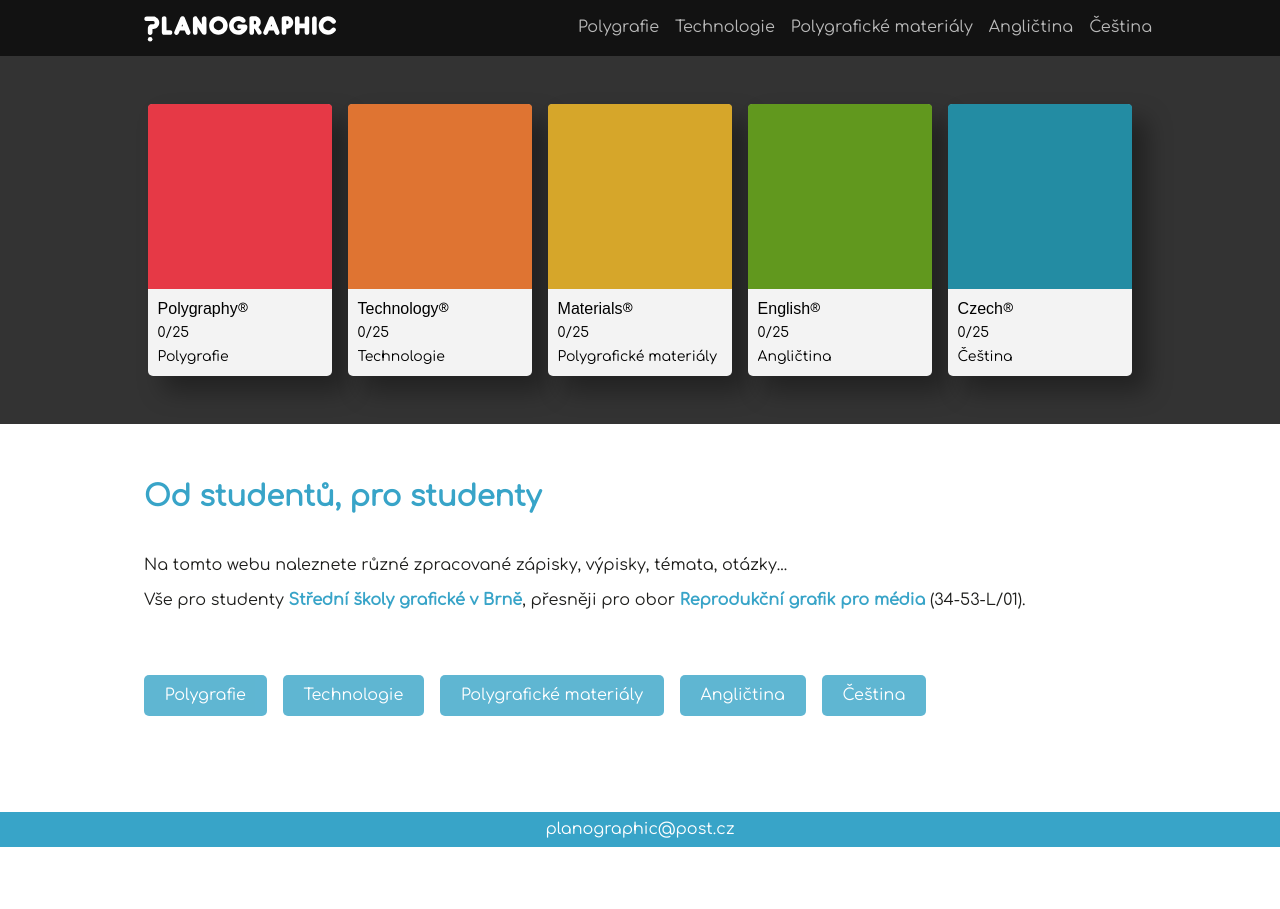
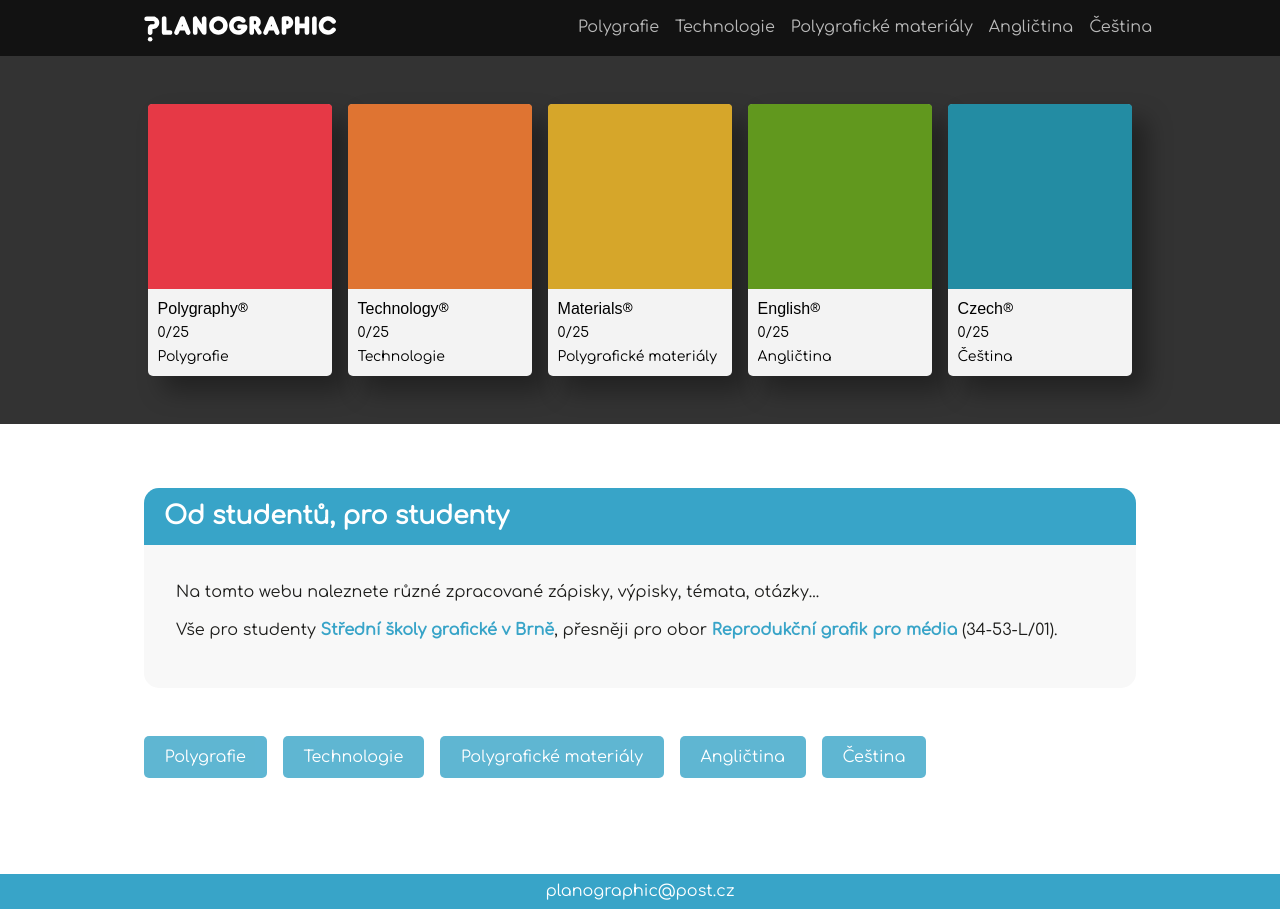
Before and after one commit to dxzfvzs/planographic_web, a React (Create React App) app: page /1/1/1 in a window 1280 px wide. Before the commit the page ends 847 px from the top, so only its background shows below. Built offline with nearby package versions, Linux system fonts and the light colour scheme.

Commit message:
feat: subject and home page rewamp

```diff
--- a/src/css/text.css
+++ b/src/css/text.css
@@ -11,25 +11,24 @@ html, body {
 
 h1 {
   margin-top: 0;
-  margin-bottom: 1.7em;
-  padding: 0;
-  border: 0;
-  font-size: 1.8em;
   text-align: left;
-  color: #38a4c8;
-  background-color: #ffffff;
   font-weight: bolder;
+  color: white;
+  padding: 0.75em 0.8em;
+  margin-bottom: 1.4em;
+  border-radius: 15px 15px 0 0;
+  font-size: 25px;
+  background: var(--subject-color, var(--blue));
 }
 
 h2 {
-  margin-top: 1em;
+  margin-top: 0.8em;
   margin-bottom: 1em;
   padding: 0;
   border: 0;
   font-size: 1.5em;
   text-align: left;
-  color: #38a4c8;
-  background-color: #ffffff;
+  color: var(--subject-color, var(--blue));
   font-weight: normal;
 }
 
@@ -40,8 +39,16 @@ p {
   color: #1D1D1B;
 }
 
+.intro {
+  padding: 0.2em 2em 0 2em;
+}
+
+.link-section {
+  padding: 1em 2em;
+}
+
 strong {
-  color: var(--blue);
+  color: var(--subject-color, var(--blue));
   font-weight: bolder;
 }
 
--- a/src/pages/home.tsx
+++ b/src/pages/home.tsx
@@ -5,13 +5,13 @@ import NavButton from "../components/button/nav-button";
 export default function Home() {
   return (
     <>
-      <section>
+      <section className="article-background">
         <h1>Od studentů, pro studenty</h1>
-        <p>
+        <p className="intro">
           {`Na tomto webu naleznete různé zpracované zápisky, výpisky, témata, otázky... `}
         </p>
 
-        <p>
+        <p className="intro">
           {`Vše pro studenty `}
           <ClickableLink
             url={"https://ssgbrno.cz/"}>
--- a/src/pages/subject-page.tsx
+++ b/src/pages/subject-page.tsx
@@ -1,4 +1,4 @@
-import React from "react";
+import React, { useEffect, useState } from "react";
 import NavButton from "../components/button/nav-button";
 import { ContentMap } from "../content/content";
 import { Subject, subjects } from "../utils/subjects";
@@ -11,20 +11,38 @@ export default function SubjectPage() {
     key => subjects[key].url === subjectSlug
   );
 
+  const neutralColorHex = "#404040";
+
+  // state for neutral color toggle
+  const [neutralColor] = useState<boolean>(() => {
+    const stored = localStorage.getItem("neutralColor");
+    return stored === "true";
+  });
+
+  // persist toggle
+  useEffect(() => {
+    localStorage.setItem("neutralColor", String(neutralColor));
+  }, [neutralColor]);
+
   if (!subjectKey) return <p>Předmětová stránka nenalezena</p>;
 
   const config = subjects[subjectKey];
+  const color = neutralColor ? neutralColorHex : config.color;
   const contentSections = ContentMap[subjectKey] || [];
 
   return (
     <>
-      <section style={{ "--subject-color": config.color } as React.CSSProperties}>
+      <section style={{ "--subject-color": color } as React.CSSProperties} className="article-background">
         <h1>{config.cz}</h1>
-        <p>{config.intro}</p>
+        <p className="intro">{config.intro}</p>
       </section>
 
       {contentSections.map((section) => (
-        <section key={section.sectionSlug}>
+        <section
+          key={section.sectionSlug}
+          style={{ "--subject-color": color } as React.CSSProperties}
+          className="article-background link-section"
+        >
           <h2>{section.section}</h2>
           <p>{section.intro}</p>
           <div className="flex-gap">
@@ -33,7 +51,7 @@ export default function SubjectPage() {
                 key={article.url}
                 url={`/${config.url}/${section.sectionSlug}/${article.url}`}
                 text={article.name}
-                color={config.color} // per-subject color
+                color={color}
               />
             ))}
           </div>
```
